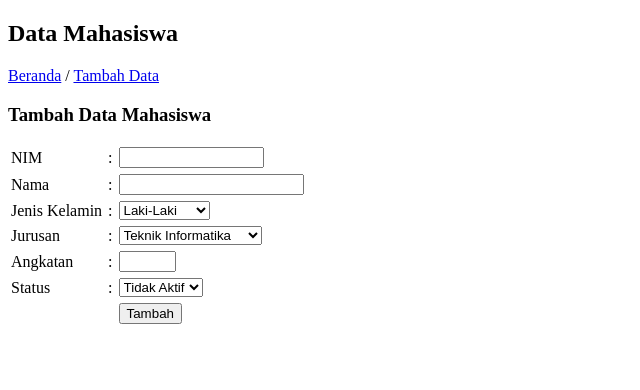
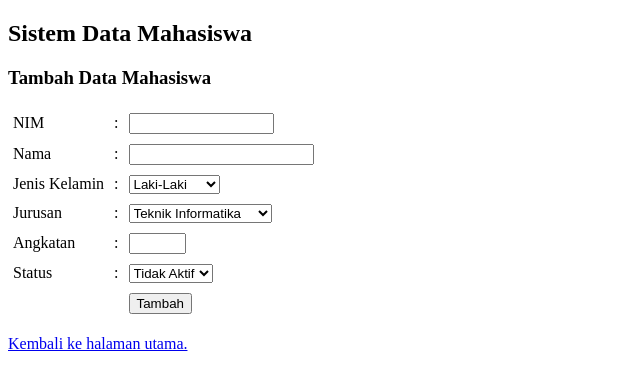
Before and after one commit to widyaayus/data_mahasiswa, a PHP site: page /tambah.php in a window 1280 px wide. Shown: the top 390 px of the page, without its empty margins (0-640 px from the left). Run offline with PHP 8.4, Linux system fonts and the light colour scheme.

Commit message:
update tampilan halaman tambah data mahasiswa

```diff
--- a/tambah.php
+++ b/tambah.php
@@ -4,14 +4,10 @@
 	<title>Sistem Data Mahasiswa</title>
 </head>
 <body>
-	<h2>Data Mahasiswa</h2>
-
-	<p><a href="index.php">Beranda</a> / <a href="tambah.php">Tambah Data</a></p>
-
+	<h2>Sistem Data Mahasiswa</h2>
 	<h3>Tambah Data Mahasiswa</h3>
-
 	<form action="tambah-proses.php" method="post">
-		<table cellpadding="3" cellspacing="0">
+		<table cellpadding="5" cellspacing="0">
 			<tr>
 				<td>NIM</td>
 				<td>:</td>
@@ -68,5 +64,6 @@
 			</tr>
 		</table>
 	</form>
+        <p><a href="index.php">Kembali ke halaman utama.</a></p>
 </body>
 </html>
```
